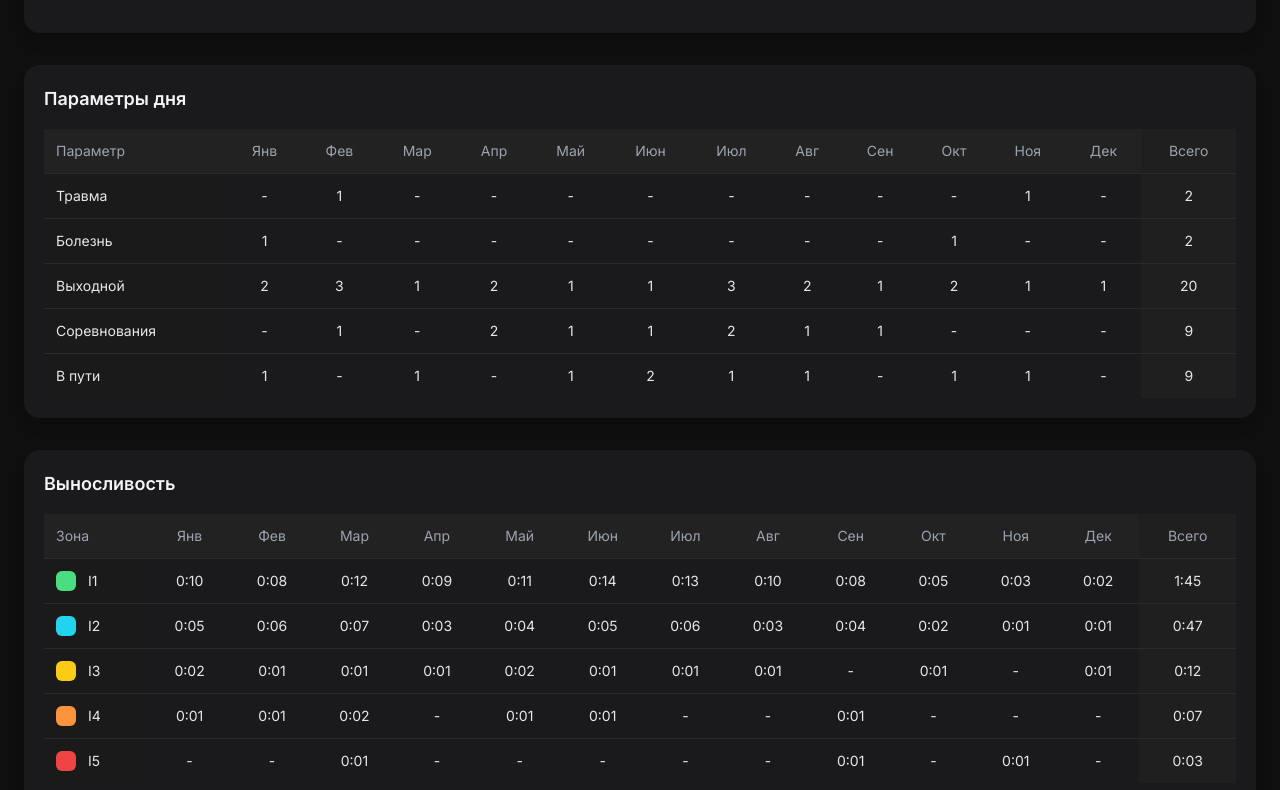
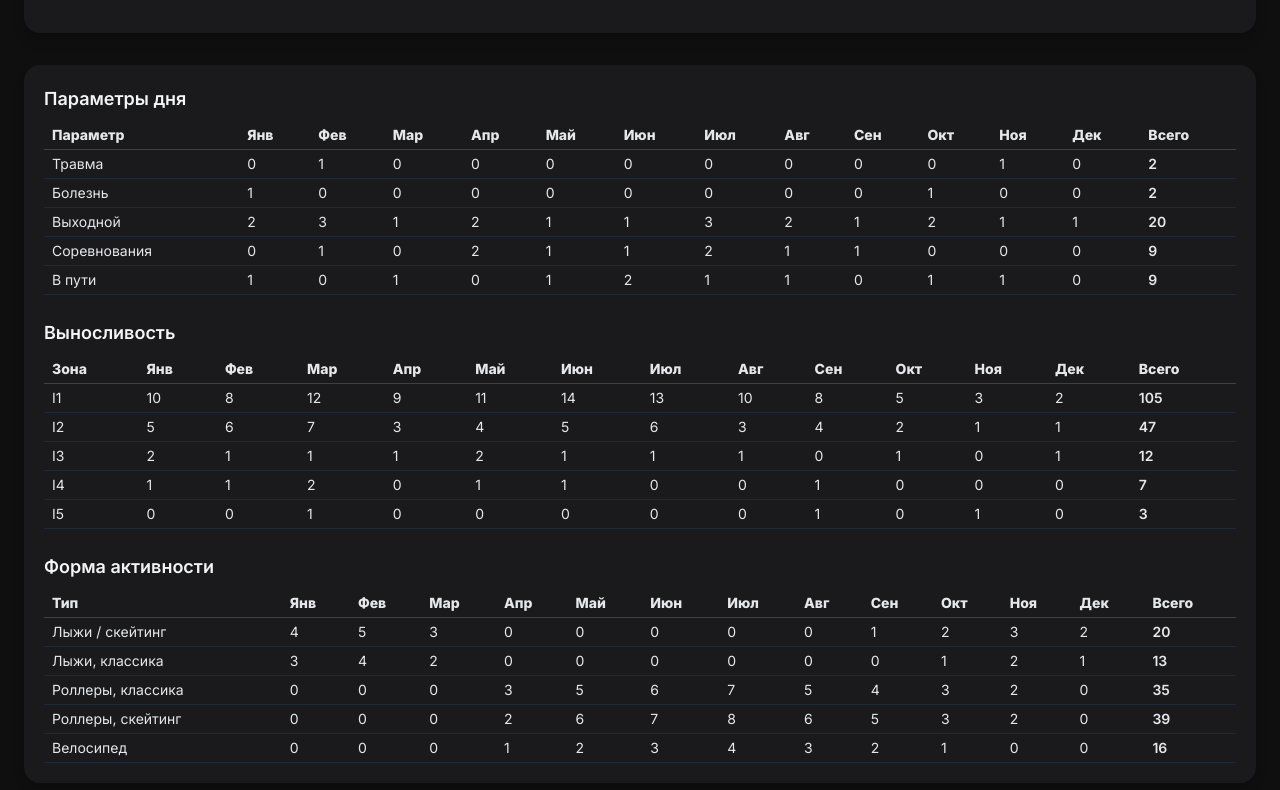
Before and after one commit to mbaliabin/dagbook-test, a React (Vite) app in the folder fasx-frontend/: page /statistics in a window 1280 px wide. Shown: the part 708-1498 px from the top of the page. Built offline with nearby package versions, Linux system fonts and the light colour scheme.

Commit message:
Доработка StatisticsPage.tsx 218

```diff
--- a/fasx-frontend/src/pages/StatisticsPage.tsx
+++ b/fasx-frontend/src/pages/StatisticsPage.tsx
@@ -63,55 +63,54 @@ export default function StatsPage() {
     { type: "Велосипед", months: [0,0,0,1,2,3,4,3,2,1,0,0] },
   ];
 
+  const dayParams = [
+    { param: "Травма", months: [0,1,0,0,0,0,0,0,0,0,1,0] },
+    { param: "Болезнь", months: [1,0,0,0,0,0,0,0,0,1,0,0] },
+    { param: "Выходной", months: [2,3,1,2,1,1,3,2,1,2,1,1] },
+    { param: "Соревнования", months: [0,1,0,2,1,1,2,1,1,0,0,0] },
+    { param: "В пути", months: [1,0,1,0,1,2,1,1,0,1,1,0] },
+  ];
+
   const formatTime = (minutes: number) => {
     const h = Math.floor(minutes / 60);
     const m = minutes % 60;
-    return `${h}:${m.toString().padStart(2, "0")}`;
+    return `${h}:${m.toString().padStart(2,"0")}`;
   };
 
-  // --- Новая логика колонок ---
   const computeColumns = () => {
-    if (periodType === "week") {
-      const weeks: string[] = [];
-      for (let i = 1; i <= 52; i++) weeks.push(`Неделя ${i}`);
-      return weeks;
+    if (periodType === "year" || periodType === "custom") {
+      const start = dayjs(dateRange.startDate).month();
+      const end = dayjs(dateRange.endDate).month();
+      return months.slice(start, end+1);
     }
-    if (periodType === "month" || periodType === "year") {
+
+    if (periodType === "month") {
       return months;
     }
-    if (periodType === "custom") {
-      const start = dayjs(dateRange.startDate);
-      const end = dayjs(dateRange.endDate);
-      const result: string[] = [];
-      let current = start.startOf("day");
-      while (current.isBefore(end) || current.isSame(end, "day")) {
-        result.push(current.format("DD MMM"));
-        current = current.add(1, "day");
+
+    if (periodType === "week") {
+      const weeksSet = new Set<number>();
+      [...enduranceZones,...movementTypes,...dayParams].forEach((row) => {
+        row.months.forEach((val,index)=>{if(val>0) weeksSet.add(index)});
+      });
+      return Array.from(weeksSet).sort((a,b)=>a-b).map(w=>`Неделя ${w+1}`);
     }
-      return result;
-    }
+
     return months;
   };
 
-  const filteredMonths = computeColumns();
+  const filteredColumns = computeColumns();
 
-  const filteredEnduranceZones = enduranceZones.map((zone) => {
-    const sliceLength = Math.min(zone.months.length, filteredMonths.length);
-    return {
-      ...zone,
-      months: zone.months.slice(0, sliceLength),
-      total: zone.months.slice(0, sliceLength).reduce((a,b) => a+b,0),
+  const filterDataByColumns = (data: { months: number[] }[]) => {
+    return data.map(row=>{
+      const filtered = row.months.slice(0, filteredColumns.length);
+      return { ...row, months: filtered, total: filtered.reduce((a,b)=>a+b,0) };
+    });
   };
-  });
 
-  const filteredMovementTypes = movementTypes.map((m) => {
-    const sliceLength = Math.min(m.months.length, filteredMonths.length);
-    return {
-      ...m,
-      months: m.months.slice(0, sliceLength),
-      total: m.months.slice(0, sliceLength).reduce((a,b) => a+b,0),
-    };
-  });
+  const filteredEnduranceZones = filterDataByColumns(enduranceZones);
+  const filteredMovementTypes = filterDataByColumns(movementTypes);
+  const filteredDayParams = filterDataByColumns(dayParams);
 
   const handleLogout = () => {
     localStorage.removeItem("token");
@@ -134,68 +133,58 @@ export default function StatsPage() {
         {/* Header */}
         <div className="flex flex-col md:flex-row md:items-center md:justify-between gap-4 mb-4 w-full">
           <div className="flex items-center space-x-4">
-            <img src="/profile.jpg" alt="Avatar" className="w-16 h-16 rounded-full object-cover" />
-            <div>
-              <h1 className="text-2xl font-bold text-white">{name}</h1>
-            </div>
+            <img src="/profile.jpg" alt="Avatar" className="w-16 h-16 rounded-full object-cover"/>
+            <div><h1 className="text-2xl font-bold text-white">{name}</h1></div>
           </div>
 
           <div className="flex items-center space-x-2 flex-wrap">
             <button className="bg-blue-600 hover:bg-blue-700 text-white text-sm px-3 py-1 rounded flex items-center">
-              <Plus className="w-4 h-4 mr-1" /> Добавить тренировку
+              <Plus className="w-4 h-4 mr-1"/> Добавить тренировку
             </button>
             <button onClick={handleLogout} className="bg-blue-600 hover:bg-blue-700 text-white text-sm px-3 py-1 rounded flex items-center">
-              <LogOut className="w-4 h-4 mr-1" /> Выйти
+              <LogOut className="w-4 h-4 mr-1"/> Выйти
             </button>
           </div>
         </div>
 
         {/* Верхнее меню */}
         <div className="flex justify-around bg-[#1a1a1d] border-b border-gray-700 py-2 px-4 rounded-xl mb-6">
-          {menuItems.map((item) => {
+          {menuItems.map((item)=>{
             const Icon = item.icon;
             const isActive = location.pathname === item.path;
             return (
-              <button key={item.path} onClick={() => navigate(item.path)}
-                className={`flex flex-col items-center text-sm transition-colors ${
-                  isActive ? "text-blue-500" : "text-gray-400 hover:text-white"
-                }`}
-              >
-                <Icon className="w-6 h-6" />
+              <button key={item.path} onClick={()=>navigate(item.path)}
+                className={`flex flex-col items-center text-sm transition-colors ${isActive ? "text-blue-500":"text-gray-400 hover:text-white"}`}>
+                <Icon className="w-6 h-6"/>
                 <span>{item.label}</span>
               </button>
-            );
+            )
           })}
         </div>
 
-        {/* Выбор отчета и периода */}
+        {/* Кнопки выбора периода */}
         <div className="flex flex-wrap gap-4 mb-4">
-          <select className="bg-[#1f1f22] text-white px-3 py-1 rounded" value={reportType} onChange={e => setReportType(e.target.value)}>
+          <select className="bg-[#1f1f22] text-white px-3 py-1 rounded"
+            value={reportType} onChange={e=>setReportType(e.target.value)}>
             <option>Общий отчет</option>
           </select>
-          <button onClick={() => setPeriodType("week")} className="px-3 py-1 rounded bg-[#1f1f22] text-gray-200 hover:bg-[#2a2a2d]">Неделя</button>
-          <button onClick={() => setPeriodType("month")} className="px-3 py-1 rounded bg-[#1f1f22] text-gray-200 hover:bg-[#2a2a2d]">Месяц</button>
-          <button onClick={() => setPeriodType("year")} className="px-3 py-1 rounded bg-[#1f1f22] text-gray-200 hover:bg-[#2a2a2d]">Год</button>
+          <button onClick={()=>setPeriodType("week")} className="px-3 py-1 rounded bg-[#1f1f22] text-gray-200 hover:bg-[#2a2a2d]">Неделя</button>
+          <button onClick={()=>setPeriodType("month")} className="px-3 py-1 rounded bg-[#1f1f22] text-gray-200 hover:bg-[#2a2a2d]">Месяц</button>
+          <button onClick={()=>setPeriodType("year")} className="px-3 py-1 rounded bg-[#1f1f22] text-gray-200 hover:bg-[#2a2a2d]">Год</button>
           <div className="relative">
-            <button onClick={() => setShowDateRangePicker(prev => !prev)} className="px-3 py-1 rounded bg-[#1f1f22] text-gray-200 hover:bg-[#2a2a2d] flex items-center">
-              <Calendar className="w-4 h-4 mr-1" /> Произвольный период <ChevronDown className="w-4 h-4 ml-1" />
+            <button onClick={()=>setShowDateRangePicker(prev=>!prev)} className="px-3 py-1 rounded bg-[#1f1f22] text-gray-200 hover:bg-[#2a2a2d] flex items-center">
+              <Calendar className="w-4 h-4 mr-1"/> Произвольный период <ChevronDown className="w-4 h-4 ml-1"/>
             </button>
             {showDateRangePicker && (
               <div className="absolute z-50 mt-2 bg-[#1a1a1d] rounded shadow-lg p-2">
                 <DateRange
-                  onChange={item => setDateRange({ startDate: item.selection.startDate, endDate: item.selection.endDate })}
-                  showSelectionPreview
-                  moveRangeOnFirstSelection={false}
-                  months={1}
-                  ranges={[{ startDate: dateRange.startDate, endDate: dateRange.endDate, key: 'selection' }]}
-                  direction="horizontal"
-                  rangeColors={['#3b82f6']}
-                  className="text-white"
-                  locale={ru}
-                  weekStartsOn={1}
+                  onChange={item => setDateRange({ startDate:item.selection.startDate,endDate:item.selection.endDate })}
+                  showSelectionPreview moveRangeOnFirstSelection={false} months={1}
+                  ranges={[{ startDate: dateRange.startDate, endDate: dateRange.endDate, key:'selection'}]}
+                  direction="horizontal" rangeColors={['#3b82f6']} className="text-white" locale={ru} weekStartsOn={1}
                 />
                 <div className="flex justify-end mt-2 space-x-2">
-                  <button onClick={() => setShowDateRangePicker(false)} className="px-3 py-1 rounded border border-gray-600 hover:bg-gray-700 text-gray-300">Отмена</button>
+                  <button onClick={()=>setShowDateRangePicker(false)} className="px-3 py-1 rounded border border-gray-600 hover:bg-gray-700 text-gray-300">Отмена</button>
                   <button onClick={applyDateRange} className="px-3 py-1 rounded bg-blue-600 hover:bg-blue-700 text-white">Применить</button>
                 </div>
               </div>
@@ -218,91 +207,79 @@ export default function StatsPage() {
           <h2 className="text-lg font-semibold mb-4 text-gray-100">Зоны выносливости</h2>
           <div className="h-64">
             <ResponsiveContainer width="100%" height="100%">
-              <BarChart data={filteredMonths.map((month, i) => {
-                const data: any = { month };
-                filteredEnduranceZones.forEach((zone) => data[zone.zone] = zone.months[i] ?? 0);
+              <BarChart
+                data={filteredColumns.map((col,i)=>{
+                  const data: any = { month: col };
+                  filteredEnduranceZones.forEach(zone=>data[zone.zone]=zone.months[i]);
                   return data;
-              })} barSize={35}>
-                <XAxis dataKey="month" axisLine={false} tickLine={false} tick={{ fill: "#888", fontSize: 12 }} />
-                <Tooltip content={({ active, payload }: any) => {
-                  if (active && payload && payload.length) {
+                })}
+                barSize={35}
+              >
+                <XAxis dataKey="month" axisLine={false} tickLine={false} tick={{ fill: "#888", fontSize: 12 }}/>
+                <Tooltip content={({active,payload}:any)=>{
+                  if(active && payload && payload.length){
                     return (
                       <div className="bg-[#1e1e1e] border border-[#333] px-3 py-2 rounded-xl text-xs text-gray-300 shadow-md">
-                        {payload.map((p: any) => (
+                        {payload.map((p:any)=>(
                           <p key={p.dataKey} className="mt-1">
-                            <span className="inline-block w-3 h-3 mr-1 rounded-full" style={{ backgroundColor: p.fill }}></span>
+                            <span className="inline-block w-3 h-3 mr-1 rounded-full" style={{backgroundColor:p.fill}}></span>
                             {p.dataKey}: {formatTime(p.value)}
                           </p>
                         ))}
                       </div>
-                    );
+                    )
                   }
                   return null;
                 }}/>
-                {filteredEnduranceZones.map((zone) => (
-                  <Bar key={zone.zone} dataKey={zone.zone} stackId="a" fill={zone.color} radius={[4,4,0,0]} />
-                ))}
+                {filteredEnduranceZones.map(zone=><Bar key={zone.zone} dataKey={zone.zone} stackId="a" fill={zone.color} radius={[4,4,0,0]}/>)}
               </BarChart>
             </ResponsiveContainer>
           </div>
         </div>
 
         {/* Таблицы */}
+        <div className="bg-[#1a1a1d] p-5 rounded-2xl shadow-lg space-y-6">
+
           {/* Параметры дня */}
-        <div className="bg-[#1a1a1d] p-5 rounded-2xl shadow-lg overflow-x-auto">
-          <h2 className="text-lg font-semibold text-gray-100 mb-4">Параметры дня</h2>
-          <table className="w-full min-w-[900px] text-sm border-collapse">
+          <div>
+            <h2 className="text-lg font-semibold mb-2 text-gray-100">Параметры дня</h2>
+            <table className="w-full text-sm border-collapse">
               <thead>
-              <tr className="bg-[#222] text-gray-400 text-left">
-                <th className="p-3 font-medium sticky left-0 bg-[#222]">Параметр</th>
-                {filteredMonths.map((m) => (<th key={m} className="p-3 font-medium text-center">{m}</th>))}
-                <th className="p-3 font-medium text-center bg-[#1f1f1f]">Всего</th>
+                <tr className="text-left border-b border-gray-700">
+                  <th className="py-1 px-2">Параметр</th>
+                  {filteredColumns.map((col,i)=><th key={i} className="py-1 px-2">{col}</th>)}
+                  <th className="py-1 px-2">Всего</th>
                 </tr>
               </thead>
               <tbody>
-              {[
-                { param: "Травма", months: [0, 1, 0, 0, 0, 0, 0, 0, 0, 0, 1, 0] },
-                { param: "Болезнь", months: [1, 0, 0, 0, 0, 0, 0, 0, 0, 1, 0, 0] },
-                { param: "Выходной", months: [2, 3, 1, 2, 1, 1, 3, 2, 1, 2, 1, 1] },
-                { param: "Соревнования", months: [0, 1, 0, 2, 1, 1, 2, 1, 1, 0, 0, 0] },
-                { param: "В пути", months: [1, 0, 1, 0, 1, 2, 1, 1, 0, 1, 1, 0] },
-              ].map((row) => {
-                const filtered = row.months.slice(0, filteredMonths.length);
-                const total = filtered.reduce((a,b)=>a+b,0);
-                return (
-                  <tr key={row.param} className="border-t border-[#2a2a2a] hover:bg-[#252525]/60 transition">
-                    <td className="p-3 sticky left-0 bg-[#1a1a1a]">{row.param}</td>
-                    {filtered.map((val,i)=>(
-                      <td key={i} className="p-3 text-center">{val>0?val:"-"}</td>
+                {filteredDayParams.map((row,i)=>(
+                  <tr key={i} className="border-b border-gray-800">
+                    <td className="py-1 px-2">{row.param}</td>
+                    {row.months.map((val,j)=><td key={j} className="py-1 px-2">{val}</td>)}
+                    <td className="py-1 px-2 font-semibold">{row.total}</td>
+                  </tr>
                 ))}
-                    <td className="p-3 text-center font-medium bg-[#1f1f1f]">{total}</td>
-                  </tr>
-                )
-              })}
               </tbody>
             </table>
           </div>
 
           {/* Выносливость */}
-        <div className="bg-[#1a1a1d] p-5 rounded-2xl shadow-lg overflow-x-auto">
-          <h2 className="text-lg font-semibold text-gray-100 mb-4">Выносливость</h2>
-          <table className="w-full min-w-[900px] text-sm border-collapse">
+          <div>
+            <h2 className="text-lg font-semibold mb-2 text-gray-100">Выносливость</h2>
+            <table className="w-full text-sm border-collapse">
               <thead>
-              <tr className="bg-[#222] text-gray-400 text-left">
-                <th className="p-3 font-medium sticky left-0 bg-[#222]">Зона</th>
-                {filteredMonths.map((m) => (<th key={m} className="p-3 font-medium text-center">{m}</th>))}
-                <th className="p-3 font-medium text-center bg-[#1f1f1f]">Всего</th>
+                <tr className="text-left border-b border-gray-700">
+                  <th className="py-1 px-2">Зона</th>
+                  {filteredColumns.map((col,i)=><th key={i} className="py-1 px-2">{col}</th>)}
+                  <th className="py-1 px-2">Всего</th>
                 </tr>
               </thead>
               <tbody>
-              {filteredEnduranceZones.map((z) => (
-                <tr key={z.zone} className="border-t border-[#2a2a2a] hover:bg-[#252525]/60 transition">
-                  <td className="p-3 flex items-center gap-3 sticky left-0 bg-[#1a1a1a]">
-                    <div className="w-5 h-5 rounded-md" style={{ backgroundColor: z.color }}></div>
-                    {z.zone}
-                  </td>
-                  {z.months.map((val,i)=>(<td key={i} className="p-3 text-center">{val>0?formatTime(val):"-"}</td>))}
-                  <td className="p-3 text-center font-medium bg-[#1f1f1f]">{formatTime(z.total)}</td>
+                {filteredEnduranceZones.map((row,i)=>(
+                  <tr key={i} className="border-b border-gray-800">
+                    <td className="py-1 px-2">{row.zone}</td>
+                    {row.months.map((val,j)=><td key={j} className="py-1 px-2">{val}</td>)}
+                    <td className="py-1 px-2 font-semibold">{row.total}</td>
                   </tr>
                 ))}
               </tbody>
@@ -310,22 +287,22 @@ export default function StatsPage() {
           </div>
 
           {/* Форма активности */}
-        <div className="bg-[#1a1a1d] p-5 rounded-2xl shadow-lg overflow-x-auto">
-          <h2 className="text-lg font-semibold text-gray-100 mb-4">Форма активности</h2>
-          <table className="w-full min-w-[900px] text-sm border-collapse">
+          <div>
+            <h2 className="text-lg font-semibold mb-2 text-gray-100">Форма активности</h2>
+            <table className="w-full text-sm border-collapse">
               <thead>
-              <tr className="bg-[#222] text-gray-400 text-left">
-                <th className="p-3 font-medium sticky left-0 bg-[#222]">Тип активности</th>
-                {filteredMonths.map((m) => (<th key={m} className="p-3 font-medium text-center">{m}</th>))}
-                <th className="p-3 font-medium text-center bg-[#1f1f1f]">Всего</th>
+                <tr className="text-left border-b border-gray-700">
+                  <th className="py-1 px-2">Тип</th>
+                  {filteredColumns.map((col,i)=><th key={i} className="py-1 px-2">{col}</th>)}
+                  <th className="py-1 px-2">Всего</th>
                 </tr>
               </thead>
               <tbody>
-              {filteredMovementTypes.map((m) => (
-                <tr key={m.type} className="border-t border-[#2a2a2a] hover:bg-[#252525]/60 transition">
-                  <td className="p-3 sticky left-0 bg-[#1a1a1a]">{m.type}</td>
-                  {m.months.map((val,i)=>(<td key={i} className="p-3 text-center">{val>0?formatTime(val):"-"}</td>))}
-                  <td className="p-3 text-center font-medium bg-[#1f1f1f]">{formatTime(m.total)}</td>
+                {filteredMovementTypes.map((row,i)=>(
+                  <tr key={i} className="border-b border-gray-800">
+                    <td className="py-1 px-2">{row.type}</td>
+                    {row.months.map((val,j)=><td key={j} className="py-1 px-2">{val}</td>)}
+                    <td className="py-1 px-2 font-semibold">{row.total}</td>
                   </tr>
                 ))}
               </tbody>
@@ -334,5 +311,6 @@ export default function StatsPage() {
 
         </div>
       </div>
+    </div>
   );
 }
```
Lines whose indentation alone changed are shown as unchanged.
